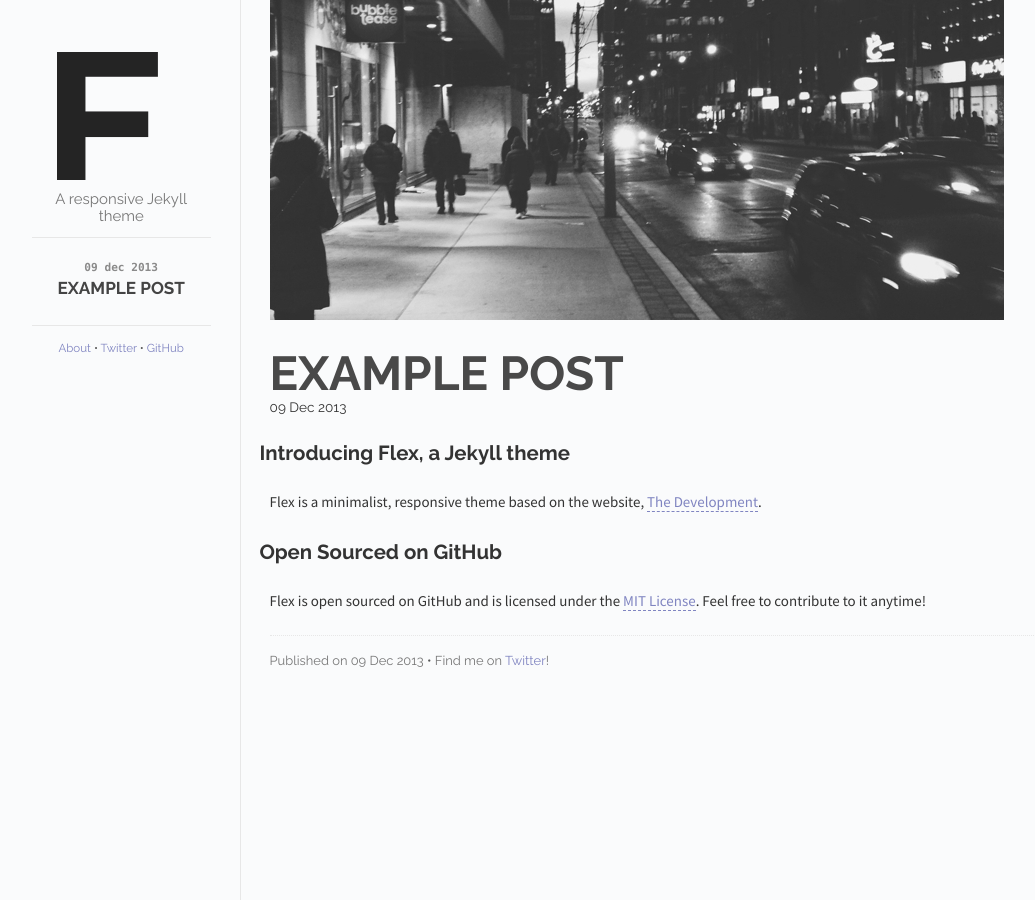
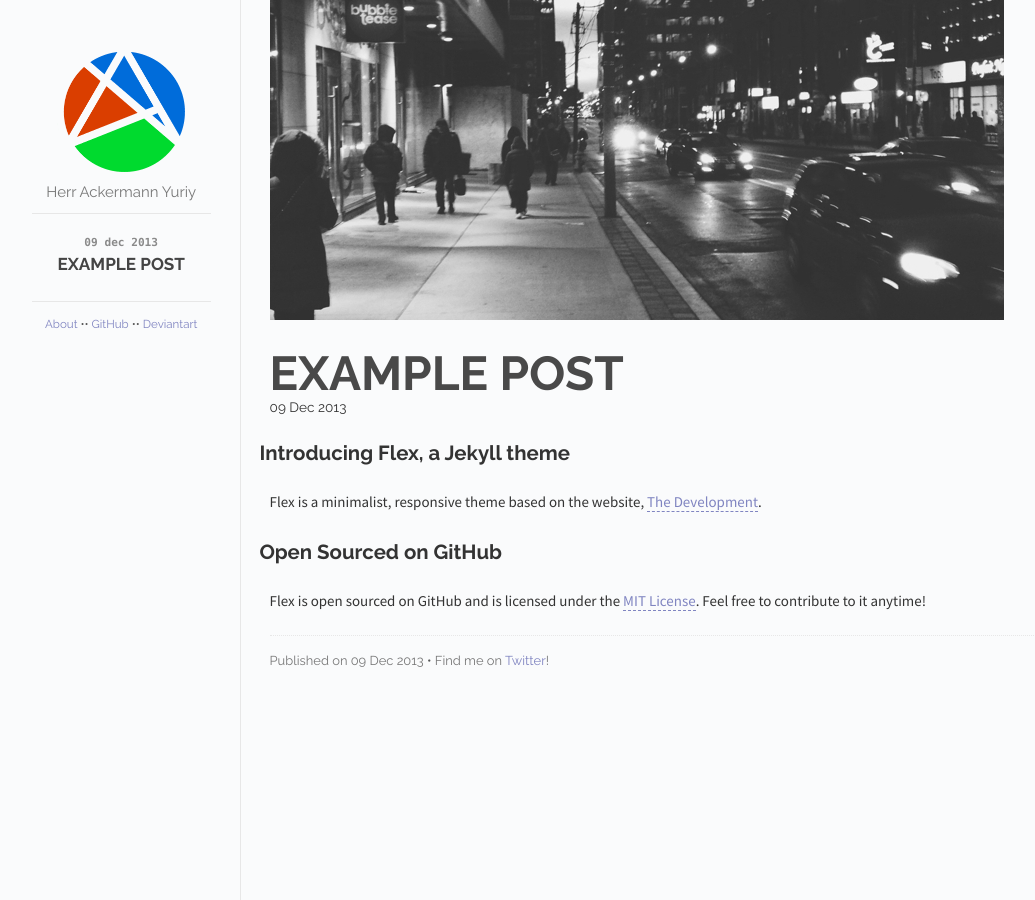
Before and after one commit to herrjemand/herrjemand.github.io, a Jekyll site: the page built from index.html, in a window 1280 px wide. Shown: the whole page, without its empty margins (118-1153 px from the left). Built offline with Jekyll 4.4.1, drawn with Linux system fonts in a browser that asks for light colours; Markdown is read by kramdown in place of the engine named in the settings.

Commit message:
Changed logo. Love to commit!XD

```diff
--- a/_layouts/default.html
+++ b/_layouts/default.html
@@ -3,7 +3,7 @@
   <head>
       <meta charset="utf-8">
       <meta http-equiv="X-UA-Compatible" content="IE=edge,chrome=1">
-      <title>Flex - {{ page.title }}</title>
+      <title>Ackermann Yuriy - {{ page.title }}</title>
       <meta name="viewport" content="width=device-width">
 
       <!-- syntax highlighting CSS -->
@@ -24,7 +24,7 @@
       <div class="sidebar" id="sidebar">
         <div class="header">
           <h1 class="title"><a href="/"><img id="logo" src="/images/logo.png"></a></h1>
-          <span class="tagline">A responsive Jekyll theme</span>
+          <span class="tagline">{{ site.title }}</span>
         </div>
         <div class="posts">
           <ul class="posts-list">
@@ -40,9 +40,9 @@
         </div>
         <div class="footer">
           <span id="footer-links">
-            <a href="" class="footer-link">About</a> <span class="separator">&bull;</span>
-            <a href="" class="footer-link">Twitter</a> <span class="separator">&bull;</span>
-            <a href="" class="footer-link">GitHub</a>
+            <a href="" class="footer-link">About</a> <span class="separator">&bull;</span><span class="separator">&bull;</span>
+            {% if site.github_username %}<a href="https://github.com/{{ site.github_username }}" class="footer-link">GitHub </a><span class="separator">&bull;</span><span class="separator">&bull;</span>{% endif %}
+            {% if site.deviantart_username %}<a href="https://{{ site.deviantart_username }}.deviantart.com" class="footer-link">Deviantart</a>{% endif %}
           </span>
         </div>
       </div>
```
Also changed, not shown: favicon.ico, images/logo.png, images/old_logo.png (added).
